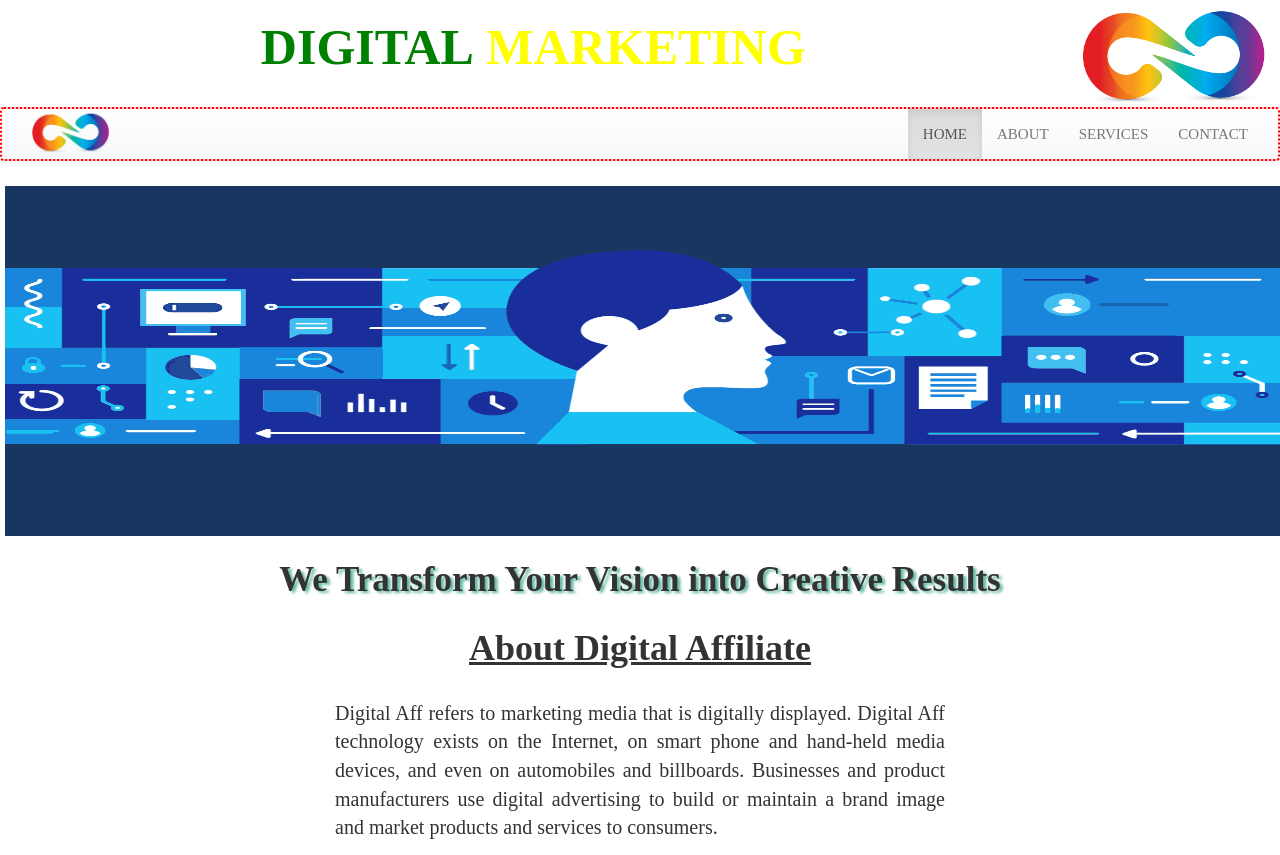
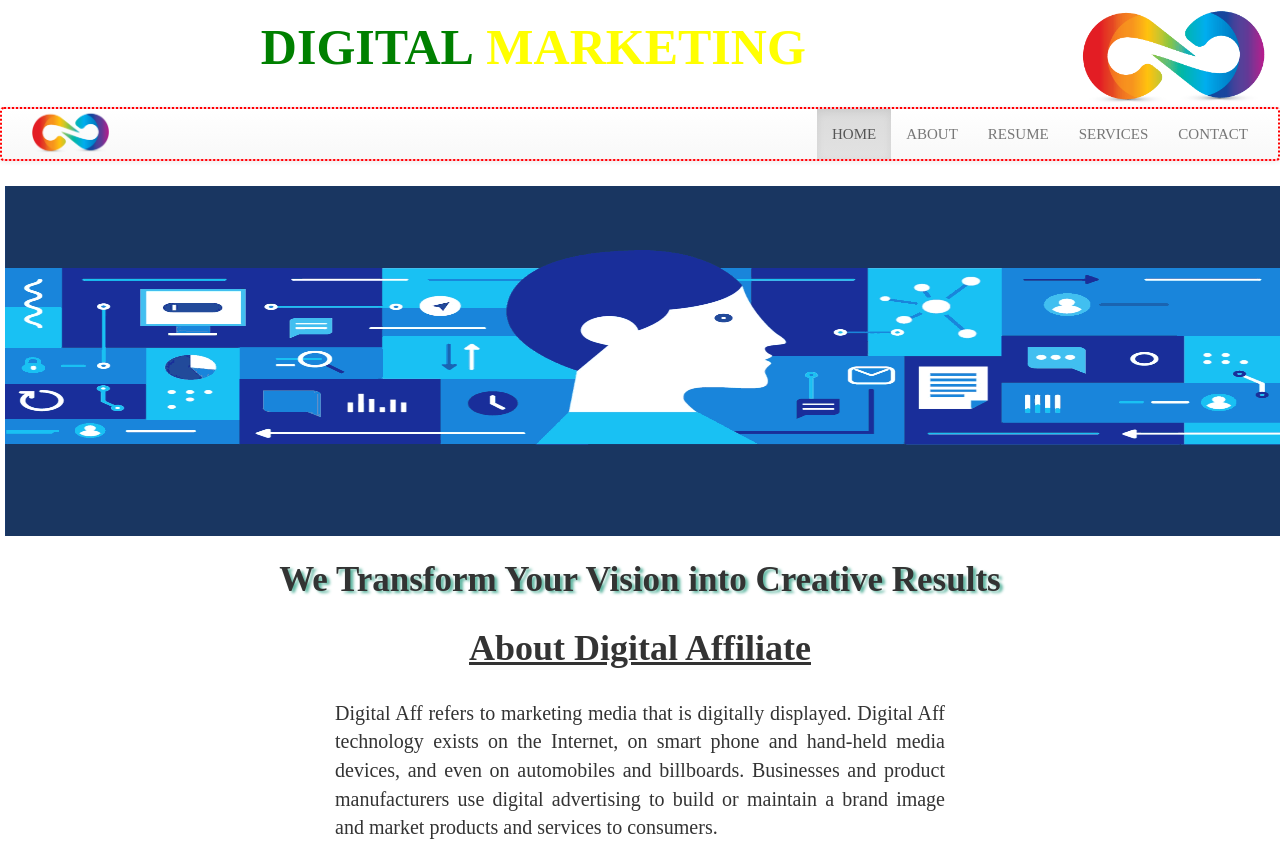
Before and after one commit to erahulkumar/website.github.io, a plain HTML site: page index.html in a window 1280 px wide. Shown: the top 855 px of the page. Drawn offline with Linux system fonts and the light colour scheme; files whose address does not match are found by name.

Commit message:
Update index.html

```diff
--- a/index.html
+++ b/index.html
@@ -78,6 +78,7 @@
       <ul class="nav navbar-nav navbar-right" style="font-size:15px; font-family:'Times New Roman';">
         <li class="active"><a href="index.html">HOME</a></li>
           <li><a href="About Us.html">ABOUT</a></li>
+          <li><a href="Resume.html">RESUME</a></li>
           <li><a href="services.html">SERVICES</a></li>
           <li><a href="contact.html">CONTACT</a></li>
       </ul>
```
